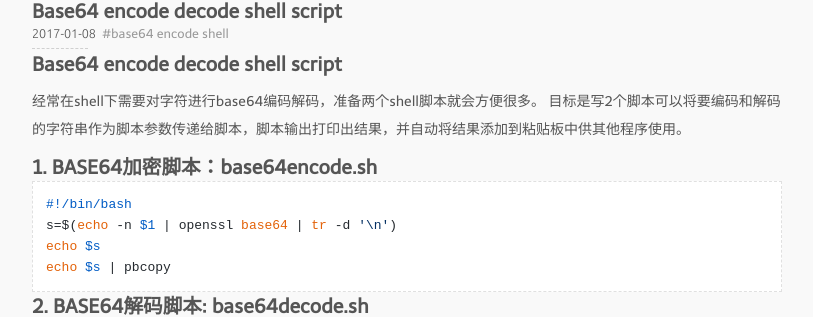
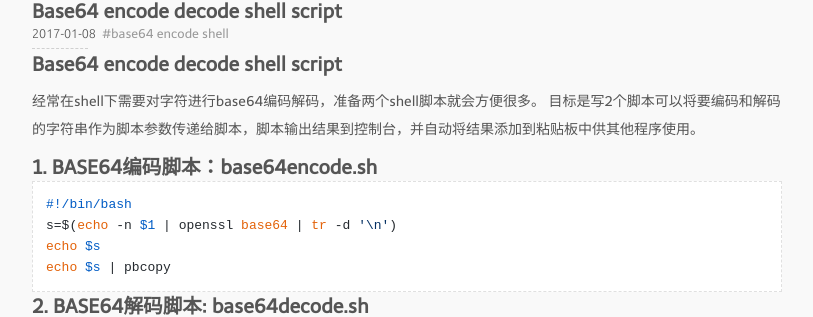
Before and after one commit to wongoo/blog-jekyll, a Jekyll site: the page built from _posts/2017-01-08-base64-encode-decode-shell.markdown, in a window 1280 px wide. Shown: the part 133-450 px from the top of the page, without its empty margins (233-1046 px from the left). Built offline with Jekyll 4.4.1, drawn with Linux system fonts in a browser that asks for light colours; nearby versions of some CDN libraries; some web fonts are replaced; comment, search, counter and statistics services are not loaded.

Commit message:
base64 encode decode

````diff
--- a/_posts/2017-01-08-base64-encode-decode-shell.markdown
+++ b/_posts/2017-01-08-base64-encode-decode-shell.markdown
@@ -13,11 +13,11 @@ tags:
 
 # Base64 encode decode shell script
 经常在shell下需要对字符进行base64编码解码，准备两个shell脚本就会方便很多。
-目标是写2个脚本可以将要编码和解码的字符串作为脚本参数传递给脚本，脚本输出打印出结果，并自动将结果添加到粘贴板中供其他程序使用。
+目标是写2个脚本可以将要编码和解码的字符串作为脚本参数传递给脚本，脚本输出结果到控制台，并自动将结果添加到粘贴板中供其他程序使用。
 
-## 1. BASE64加密脚本：base64encode.sh
+## 1. BASE64编码脚本：base64encode.sh
 
-```
+```bash
 #!/bin/bash
 s=$(echo -n $1 | openssl base64 | tr -d '\n')
 echo $s
@@ -26,7 +26,7 @@ echo $s | pbcopy
 
 ## 2. BASE64解码脚本: base64decode.sh
 
-```
+```bash
 #!/bin/bash
 s=$(echo "$1" | openssl base64 -d)
 echo $s
````
